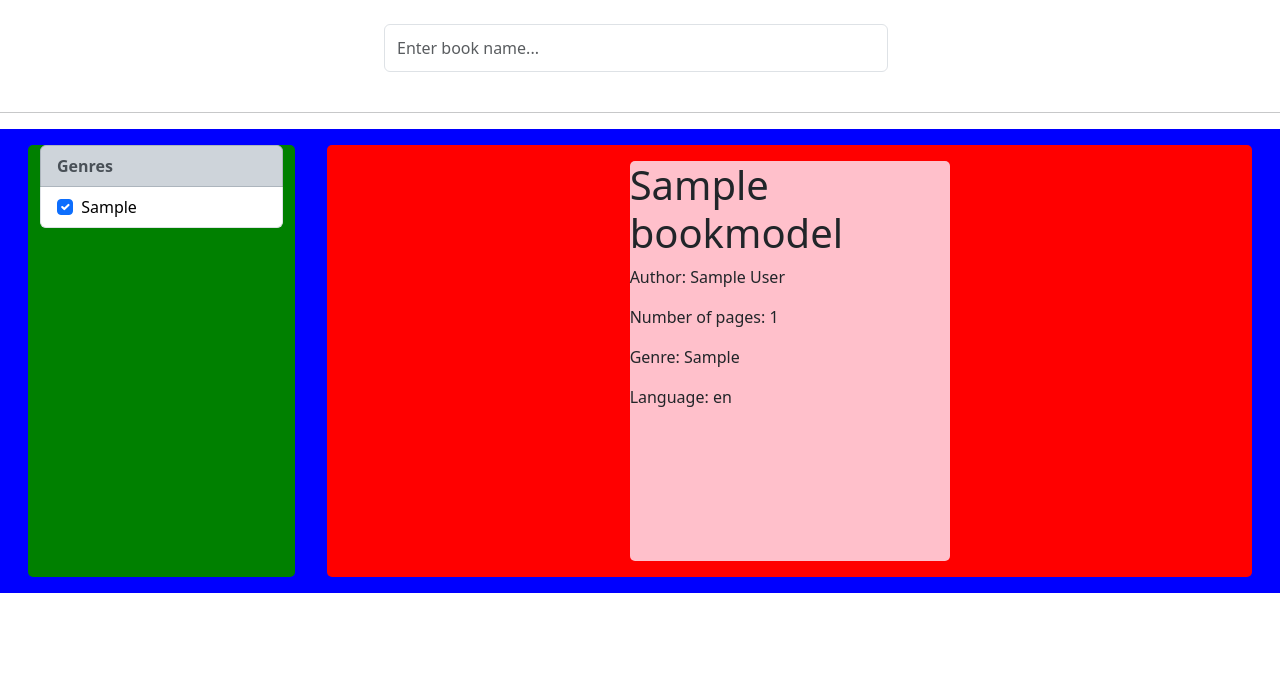
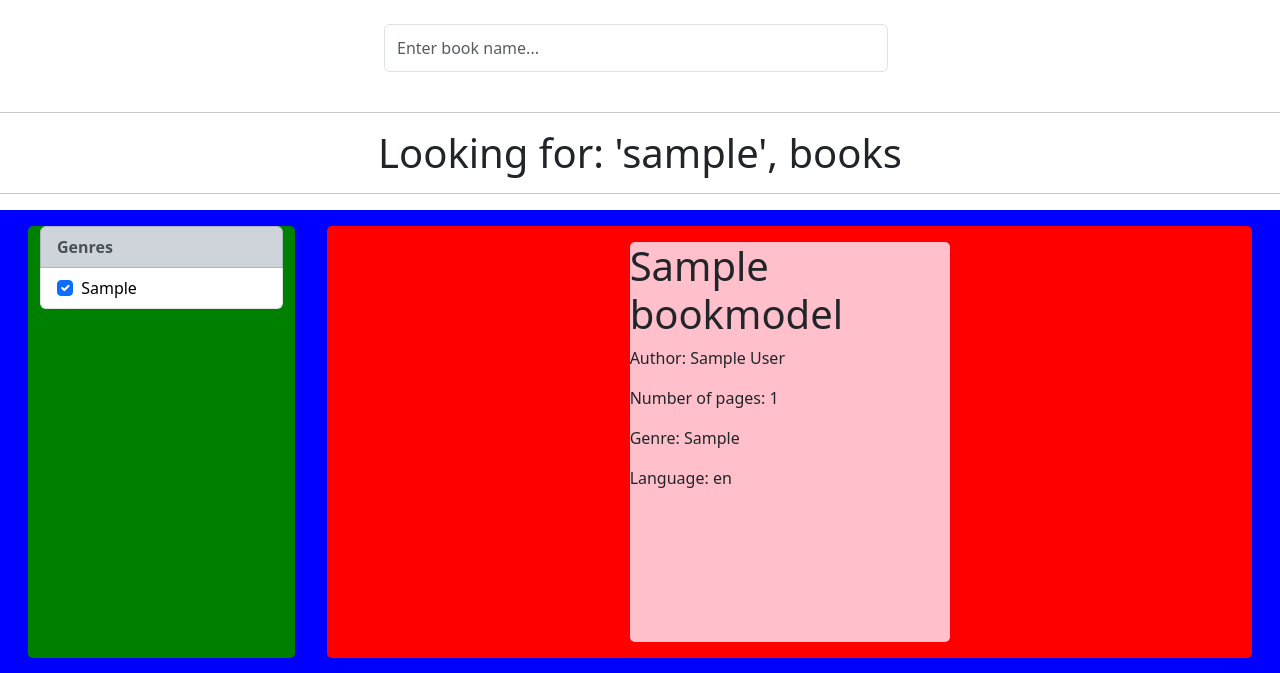
Before and after one commit to PuricelIonut/library, a Django app: a page that uses shelf/templates/home.html in a window 1280 px wide. Shown: the part 56-729 px from the top of the page. Run offline with Django 4.2, Linux system fonts and the light colour scheme; tables that the repository leaves empty hold one stand-in row (values such as "Sample post").

Commit message:
add filter text

```diff
--- a/shelf/templates/home.html
+++ b/shelf/templates/home.html
@@ -17,7 +17,12 @@
     </form>
 </div>
 <hr>
-
+{% for x in genres %}
+    {% if x.genre in request.path %}
+        <h1 style='text-align: center;' class="display-6">Looking for: '{{ x.genre|lower }}', books</h1>
+    {% endif %}
+{% endfor %}
+<hr>
 <link rel="stylesheet" href="{% static 'genre-book.css' %}">
 
 <div id="content-container" class="container-fluid">
@@ -30,7 +35,7 @@
                 {% if x.genre in request.path %}
                     <input class="form-check-input me-1" type="checkbox" value="{{ x.genre }}" name="filter" checked>
                 {% else %}
-                <input class="form-check-input me-1" type="checkbox" value="{{ x.genre }}" name="filter">
+                    <input class="form-check-input me-1" type="checkbox" value="{{ x.genre }}" name="filter">
                 {% endif %}
                 <a style='text-decoration: none;color: black;' href="{% url 'books_filter' genre=x.genre %}">{{ x.genre }}</a>
             </li>
```
Also changed, not shown: shelf/static/searchbar.css (line endings or trailing spaces).
